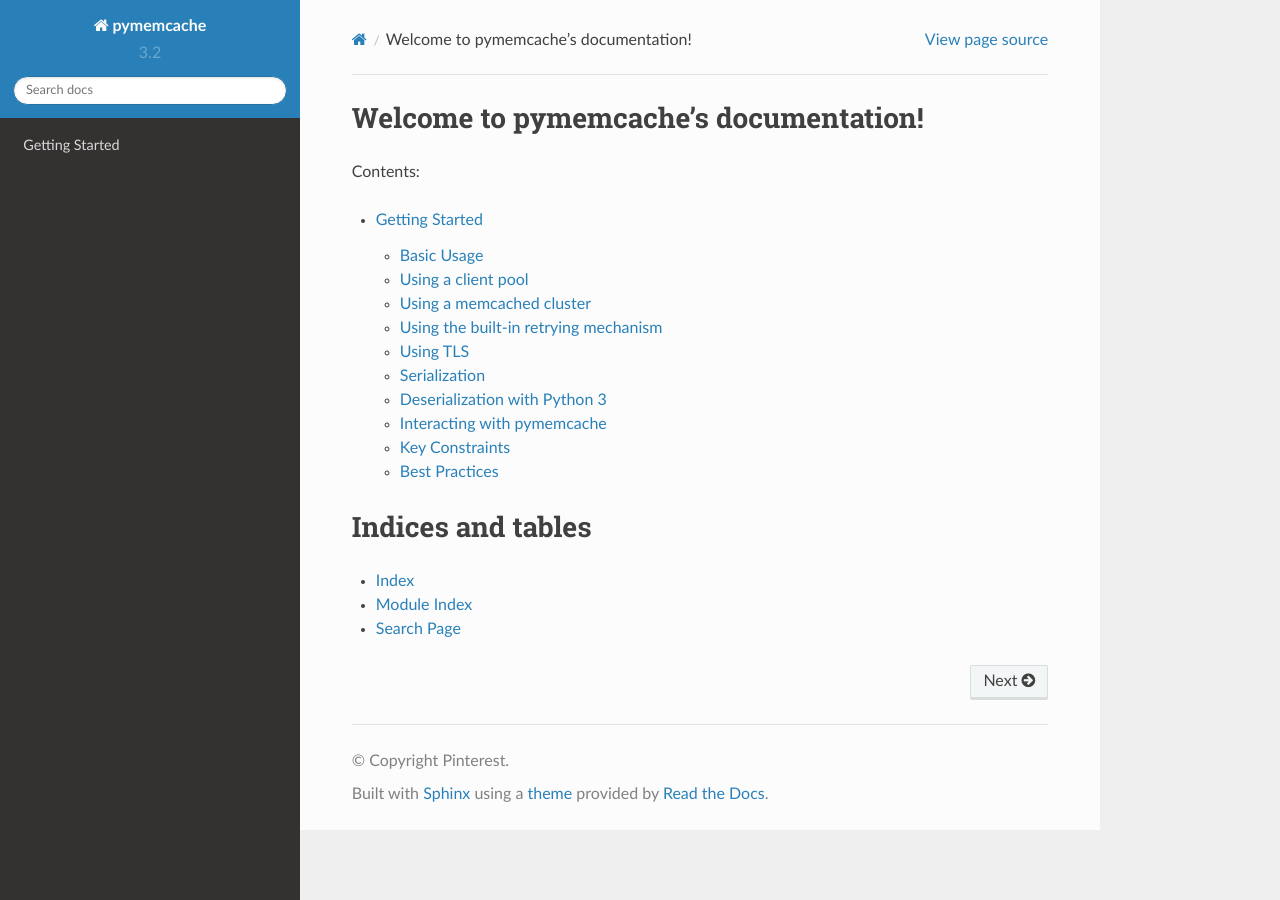
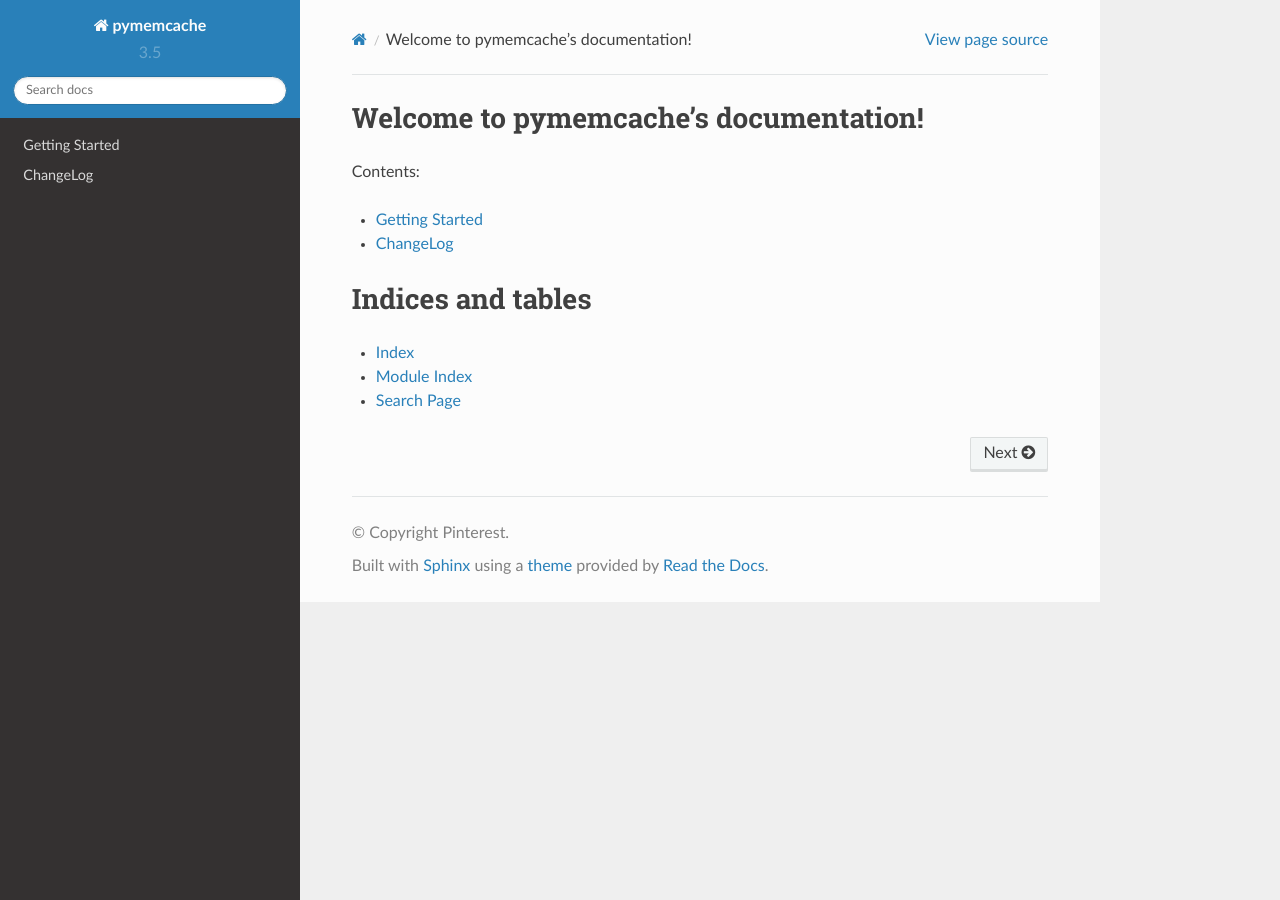
Before and after one commit to pinterest/pymemcache, a Sphinx documentation site: the page built from docs/index.rst, in a window 1280 px wide. Built offline with Sphinx 7.4.7 and the Read the Docs theme 2.0.0, drawn with Linux system fonts in a browser that asks for light colours; pages that are not in the unit, such as notebooks, are missing from menus.

Commit message:
Fix docs
* autodoc wasn't generating docs correnctly
* add pytest so sphinx can render test docs, excluding them from docs
  for now though (so generated, but no link to them)
* Update version info in docs/conf.py
* Fix a few sphinx warnings
* Add in changelog into docs and switch to toctree depth of 1, as the
  changelog has a lat of H2 headers.
* Add docs to CI

```diff
--- a/docs-requirements.txt
+++ b/docs-requirements.txt
@@ -2,3 +2,4 @@
 sphinx_rtd_theme==1.0.0
 sphinxcontrib-apidoc==0.3.0
 sphinxcontrib-napoleon==0.7
+pytest
--- /dev/null
+++ b/docs/changelog.rst
@@ -0,0 +1 @@
+.. include:: ../ChangeLog.rst
--- a/docs/conf.py
+++ b/docs/conf.py
@@ -20,7 +20,7 @@
 import sys
 import subprocess
 
-sys.path.insert(0, os.path.abspath("."))
+sys.path.insert(0, os.path.abspath(".."))
 
 # -- General configuration ------------------------------------------------
 
@@ -65,9 +65,9 @@
 # built documents.
 #
 # The short X.Y version.
-version = "3.2"
+version = "3.5"
 # The full version, including alpha/beta/rc tags.
-release = "3.2.0"
+release = "3.5.2"
 
 # The language for content autogenerated by Sphinx. Refer to documentation
 # for a list of supported languages.
@@ -358,5 +358,5 @@
 # Automate building apidoc when building with readthedocs
 apidoc_module_dir = os.path.join("..", "pymemcache")
 apidoc_output_dir = "apidoc"
+apidoc_excluded_paths = ["test", "setup.py"]
 apidoc_separate_modules = True
-apidoc_extra_args = ["--force"]
--- a/docs/getting_started.rst
+++ b/docs/getting_started.rst
@@ -253,7 +253,7 @@
 comes with it's own virtual environments. It will automatically install
 pymemcache and fetch all the needed requirements at run. See the example below:
 
-.. code-block:: shell
+.. code-block::
 
    $ podman run --publish 11211:11211 -it --rm --name memcached memcached
    $ tox -e venv -- python
--- a/docs/index.rst
+++ b/docs/index.rst
@@ -9,10 +9,11 @@
 Contents:
 
 .. toctree::
-   :maxdepth: 2
+   :maxdepth: 1
 
     Getting Started </getting_started>
     Source Code </apidoc/modules>
+    ChangeLog </changelog>
 
 
 
```
Also changed, not shown: other parts of docs/getting_started.rst (+1 -1 lines), 1 other file.
